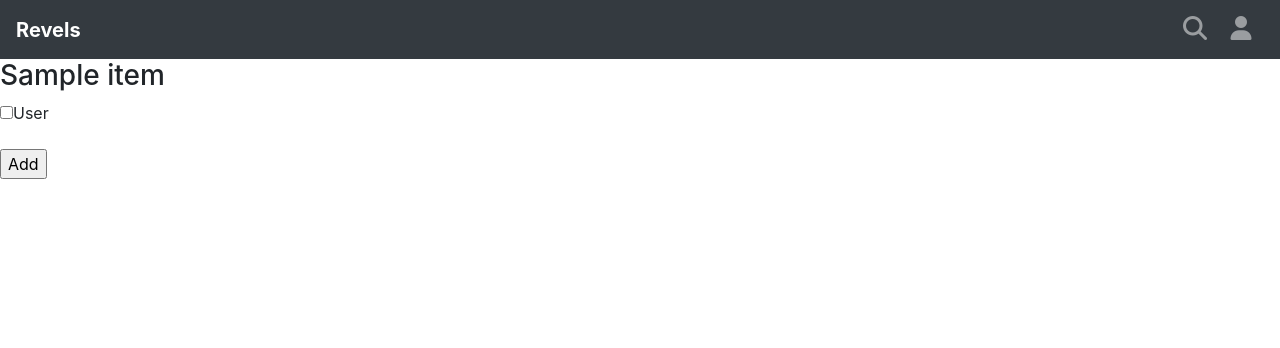
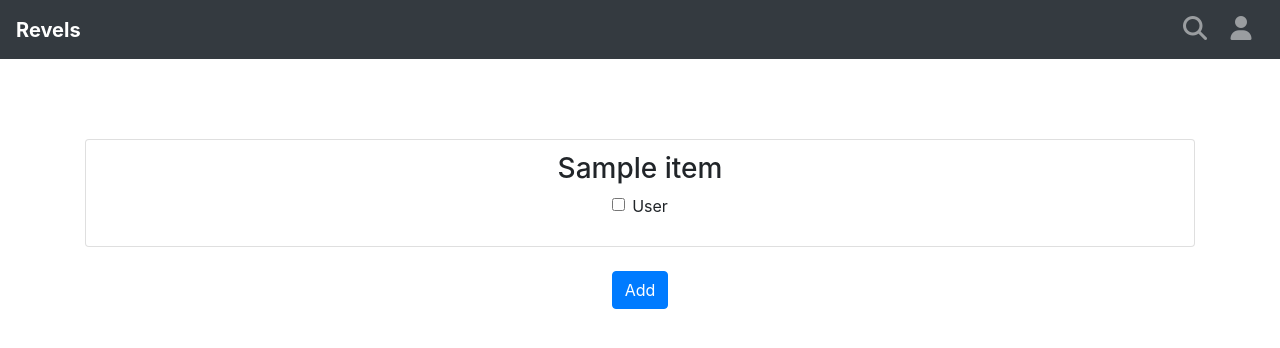
Before and after one commit to Niranjan-J/Revels, a Django app: template Revels/Frontend/templates/Frontend/addtoplaylist.html in a window 1280 px wide. Shown: the top 348 px of the page. Run offline with Django 3.2, Linux system fonts and the light colour scheme; the template is opened without the code that fills it: most values are stand-ins (such as "Sample title", 1, 10 or a date in 2020); some libraries are stand-ins or nearby versions.

Commit message:
Gui tweaks

```diff
--- a/Revels/Frontend/templates/Auth/signin.html
+++ b/Revels/Frontend/templates/Auth/signin.html
@@ -22,6 +22,10 @@
       <input type="password" class="form-control" id="password" name="password" aria-describedby="emailHelp" placeholder="Enter Password">
       <small id="passwordHelp" class="form-text text-muted">We'll never share your password with anyone else.</small>
     </div>
-    <button type="submit" class="btn btn-primary">Sign in</button>
+    <section class="row">
+      <button type="submit" class="btn btn-primary col col-lg-4">Sign in</button>
+      <div class="col-lg-4"></div>
+      <a href="{% url 'auth:signup' %}" class="btn btn-secondary col col-lg-4">Sign Up</a>
+    </section>
   </form>
 {% endblock %}
--- a/Revels/Frontend/templates/Frontend/addtoplaylist.html
+++ b/Revels/Frontend/templates/Frontend/addtoplaylist.html
@@ -3,14 +3,23 @@
     Add To Playlist...
 {% endblock title %}
 {% block body %}
-    <form action="{% url 'addtoplaylist' vid %}" method="post">
+    <form action="{% url 'addtoplaylist' vid %}" method="post" class="container text-center" style="margin: auto; margin-top: 5em;">
         {% csrf_token %}
-        {% for item in data %}
-            <h3>{{ item.chname }}</h3>
-            {% for pl in item.playlists %}
-                <input type="checkbox" name="box" value="{{ pl.playlist_id }}">{{ pl.plname }}<br>
+        <ol class="list-group">
+            {% for item in data %}
+                <li class=" list-group-item">
+                    <div class="form-group">
+                    <h3>{{ item.chname }}</h3>
+                {% for pl in item.playlists %}
+                <label class="form-check-label">
+                    <input type="checkbox" class="form-check-input" name="box" value="{{ pl.playlist_id }}">{{ pl.plname }}<br>
+                </label>
+                {% endfor %}
+                    </div>
+                </li>
             {% endfor %}
-        {% endfor %}
-        <br></btr><input type="submit" value="Add">
+        </ol>
+
+        <br></btr><input type="submit" value="Add" class="btn btn-primary">
     </form>
 {% endblock body %}
```
Also changed, not shown: Revels/Frontend/views.py (+14 -9 lines).
